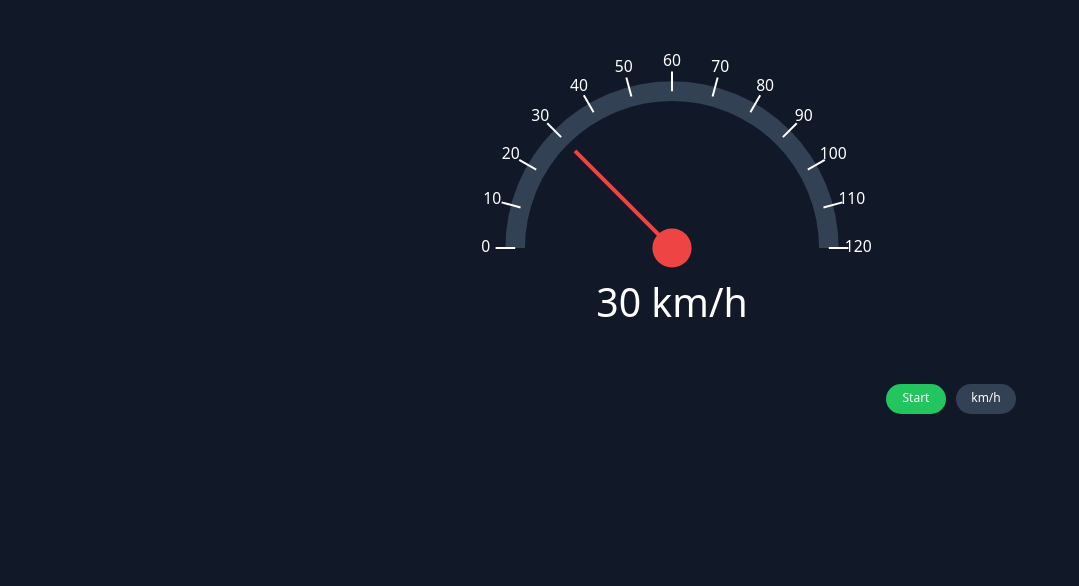
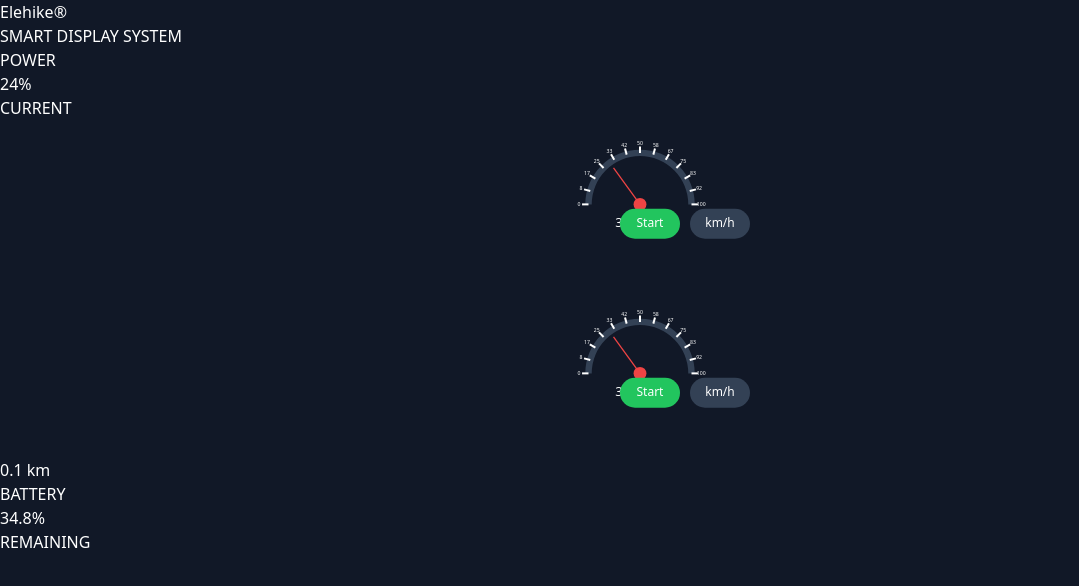
Before and after one commit to kniemann1/Speedometer-display, a React (Vite) app in the folder speedometer-dashboard/: page / in a window 1280 px wide. Shown: the top 586 px of the page, without its empty margins (0-1079 px from the left). Built offline with nearby package versions, Linux system fonts and the light colour scheme.

Commit message:
Added horizontal side-by-side gauges layout

```diff
--- a/speedometer-dashboard/src/components/Dashboard/DashboardLayout.tsx
+++ b/speedometer-dashboard/src/components/Dashboard/DashboardLayout.tsx
@@ -1,40 +1,83 @@
-import React from 'react';
+import React, { useState, useEffect } from 'react';
 import Speedometer from '../Speedometer/Gauge';
 
 const DashboardLayout: React.FC = () => {
+  const [power, setPower] = useState(22);
+  const [battery, setBattery] = useState(35);
+
+  // Simulate value changes
+  useEffect(() => {
+    const interval = setInterval(() => {
+      setPower(prev => {
+        // Random fluctuation between 15-30%
+        const newValue = Math.max(15, Math.min(30, prev + (Math.random() > 0.5 ? 1 : -1)));
+        return newValue;
+      });
+
+      setBattery(prev => {
+        // Battery slowly decreases
+        const newValue = Math.max(15, prev - 0.1);
+        return newValue;
+      });
+    }, 2000);
+
+    return () => clearInterval(interval);
+  }, []);
+
   return (
-    <div className="w-full h-screen bg-gray-900 flex items-center justify-center p-4">
-      <div
-        className="relative bg-gray-800 rounded-lg shadow-xl overflow-hidden"
-        style={{
-          width: '100%',
-          maxWidth: '1600px',
-          height: '0',
-          paddingBottom: '56.25%', // 16:9 aspect ratio
-        }}
-      >
-        <div className="absolute inset-0 flex items-center justify-center">
-          <div
-            style={{
-              width: '100%',
-              height: '100%',
-              display: 'flex',
-              alignItems: 'center',
-              justifyContent: 'center',
-              padding: '2rem'
-            }}
-          >
+    <div className="w-full h-screen bg-gray-900 flex flex-col">
+      {/* Header */}
+      <div className="p-4 text-white">
+        <div className="text-xl font-bold">Elehike<span className="text-sm align-super">®</span></div>
+        <div className="text-gray-400 text-xs">SMART DISPLAY SYSTEM</div>
+        <div className="mt-2">
+          <div className="text-gray-300 text-sm">POWER</div>
+          <div className="text-3xl">{power}%</div>
+          <div className="text-gray-400 text-xs">CURRENT</div>
+        </div>
+      </div>
+
+      {/* Main content area */}
+      <div className="flex-grow flex justify-center items-center">
+        {/* Container for side-by-side gauges */}
+        <div className="flex flex-row space-x-16">
+          {/* Power Gauge */}
+          <div>
             <Speedometer
-              value={60}
+              value={power}
               min={0}
-              max={120}
-              unit="km/h"
+              max={100}
+              unit="%"
               size={{
-                width: Math.min(window.innerWidth * 0.6, 1200),
-                height: Math.min(window.innerWidth * 0.6 * 0.5625, 675)
+                width: 300,
+                height: 300
               }}
             />
           </div>
+
+          {/* Battery Gauge */}
+          <div>
+            <Speedometer
+              value={battery}
+              min={0}
+              max={100}
+              unit="%"
+              size={{
+                width: 300,
+                height: 300
+              }}
+            />
+          </div>
+        </div>
+      </div>
+
+      {/* Footer */}
+      <div className="p-4 text-white">
+        <div className="text-center text-lg mb-3">0.1 km</div>
+        <div>
+          <div className="text-gray-300 text-sm">BATTERY</div>
+          <div className="text-3xl text-green-500">{battery}%</div>
+          <div className="text-gray-400 text-xs">REMAINING</div>
         </div>
       </div>
     </div>
```
